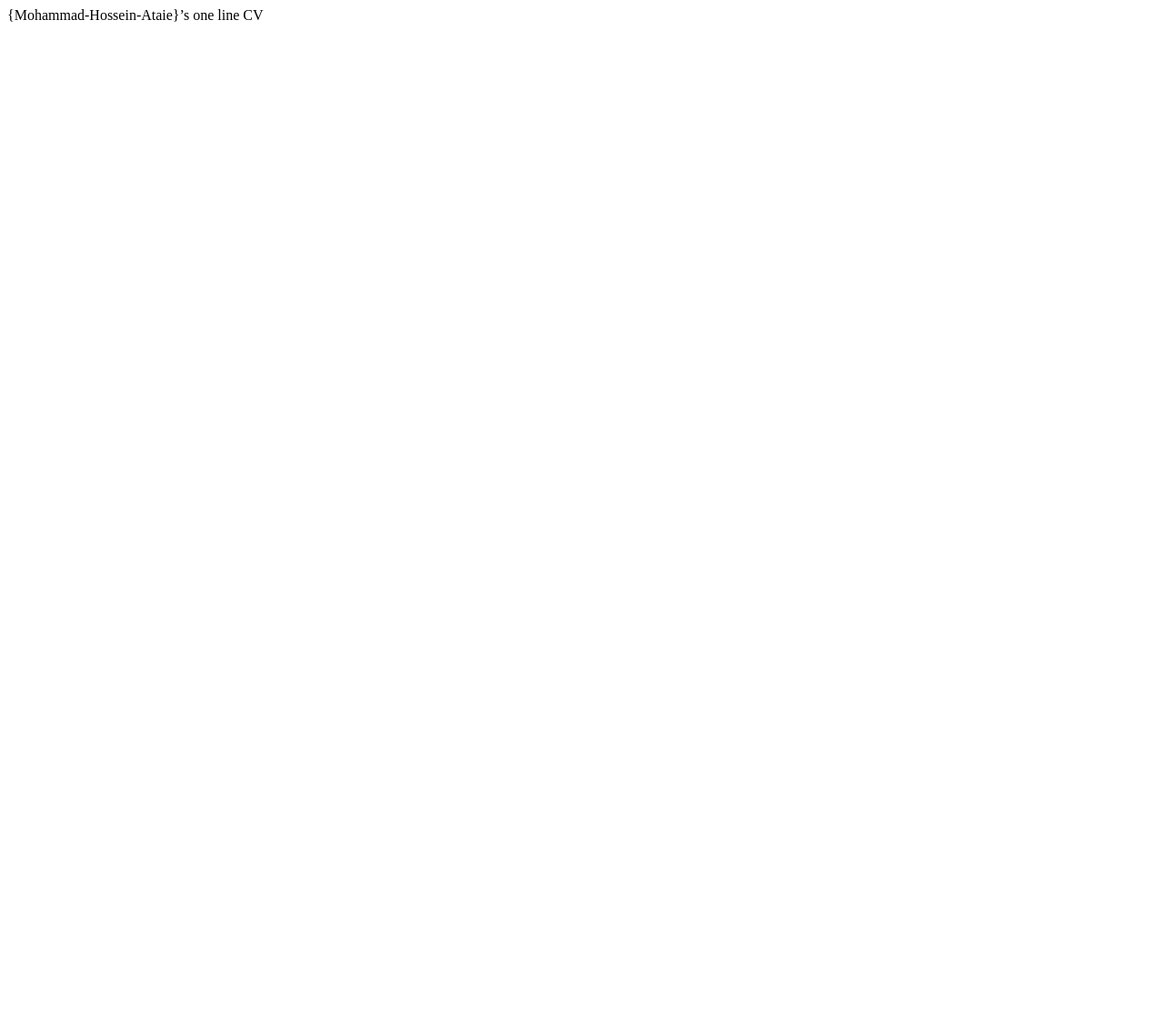
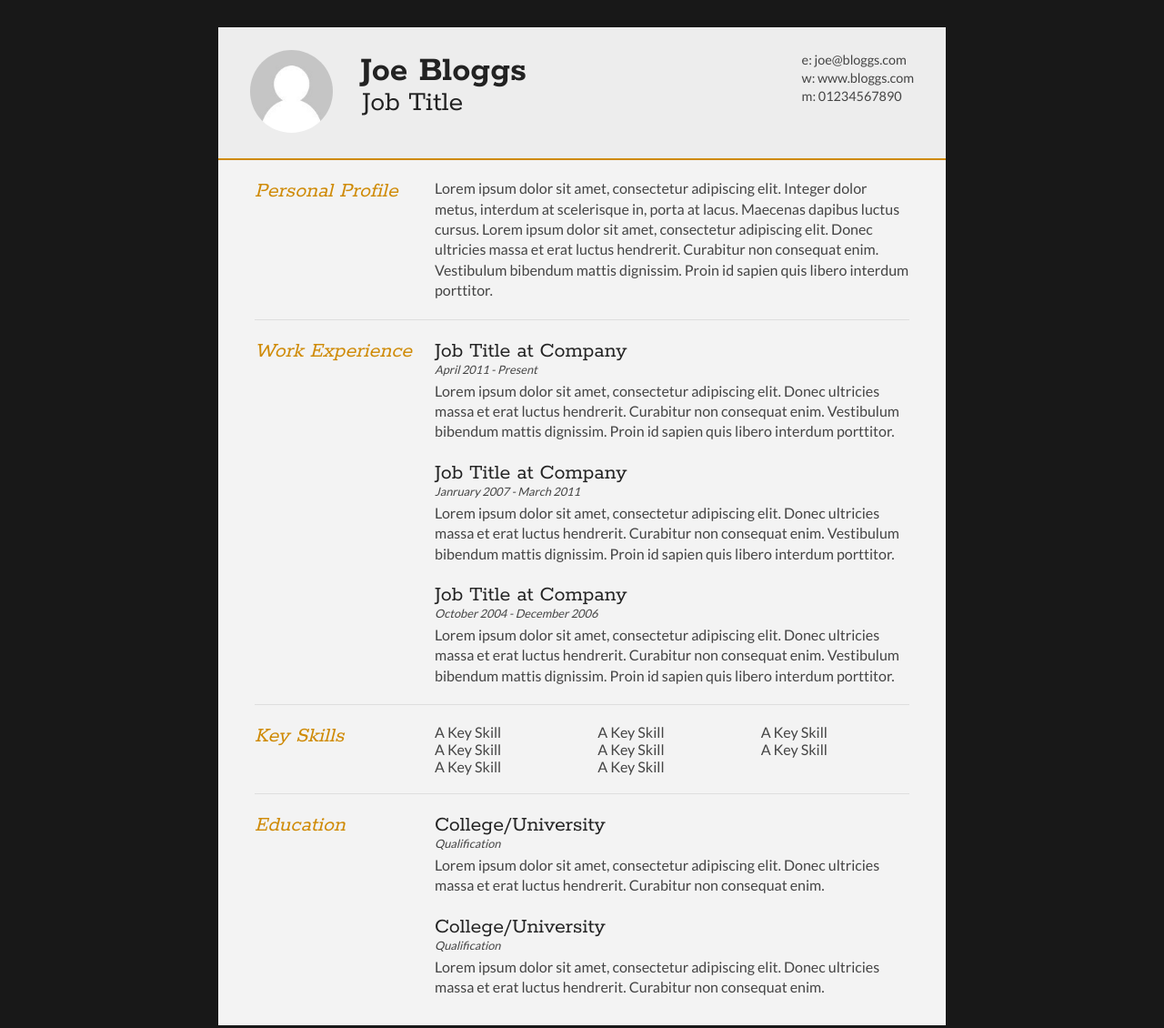
Before and after one commit to Mohammad-Hossein-Ataie/Mohammad-Hossein-Ataie.github.io, a plain HTML site: page index.html in a window 1280 px wide. Shown: the whole page at 91% size. Before the commit the page ends 800 px from the top, so only its background shows below. Drawn offline with Linux system fonts and the light colour scheme.

Commit message:
Added additional files and edited index.html

```diff
--- a/index.html
+++ b/index.html
@@ -1 +1,123 @@
-{Mohammad-Hossein-Ataie}’s one line CV
+<!DOCTYPE html>
+<html>
+<head>
+<title>Joe Bloggs - Curriculum Vitae</title>
+
+<meta name="viewport" content="width=device-width"/>
+<meta name="description" content="The Curriculum Vitae of Joe Bloggs."/>
+<meta charset="UTF-8">
+
+<link type="text/css" rel="stylesheet" href="style.css">
+<link href='http://fonts.googleapis.com/css?family=Rokkitt:400,700|Lato:400,300' rel='stylesheet' type='text/css'>
+
+</head>
+<body id="top">
+<div id="cv" class="instaFade">
+	<div class="mainDetails">
+		<div id="headshot" class="quickFade">
+			<img src="headshot.jpg" alt="Alan Smith" />
+		</div>
+
+		<div id="name">
+			<h1 class="quickFade delayTwo">Joe Bloggs</h1>
+			<h2 class="quickFade delayThree">Job Title</h2>
+		</div>
+
+		<div id="contactDetails" class="quickFade delayFour">
+			<ul>
+				<li>e: <a href="mailto:joe@bloggs.com" target="_blank">joe@bloggs.com</a></li>
+				<li>w: <a href="http://www.bloggs.com">www.bloggs.com</a></li>
+				<li>m: 01234567890</li>
+			</ul>
+		</div>
+		<div class="clear"></div>
+	</div>
+
+	<div id="mainArea" class="quickFade delayFive">
+		<section>
+			<article>
+				<div class="sectionTitle">
+					<h1>Personal Profile</h1>
+				</div>
+
+				<div class="sectionContent">
+					<p>Lorem ipsum dolor sit amet, consectetur adipiscing elit. Integer dolor metus, interdum at scelerisque in, porta at lacus. Maecenas dapibus luctus cursus. Lorem ipsum dolor sit amet, consectetur adipiscing elit. Donec ultricies massa et erat luctus hendrerit. Curabitur non consequat enim. Vestibulum bibendum mattis dignissim. Proin id sapien quis libero interdum porttitor.</p>
+				</div>
+			</article>
+			<div class="clear"></div>
+		</section>
+
+
+		<section>
+			<div class="sectionTitle">
+				<h1>Work Experience</h1>
+			</div>
+
+			<div class="sectionContent">
+				<article>
+					<h2>Job Title at Company</h2>
+					<p class="subDetails">April 2011 - Present</p>
+					<p>Lorem ipsum dolor sit amet, consectetur adipiscing elit. Donec ultricies massa et erat luctus hendrerit. Curabitur non consequat enim. Vestibulum bibendum mattis dignissim. Proin id sapien quis libero interdum porttitor.</p>
+				</article>
+
+				<article>
+					<h2>Job Title at Company</h2>
+					<p class="subDetails">Janruary 2007 - March 2011</p>
+					<p>Lorem ipsum dolor sit amet, consectetur adipiscing elit. Donec ultricies massa et erat luctus hendrerit. Curabitur non consequat enim. Vestibulum bibendum mattis dignissim. Proin id sapien quis libero interdum porttitor.</p>
+				</article>
+
+				<article>
+					<h2>Job Title at Company</h2>
+					<p class="subDetails">October 2004 - December 2006</p>
+					<p>Lorem ipsum dolor sit amet, consectetur adipiscing elit. Donec ultricies massa et erat luctus hendrerit. Curabitur non consequat enim. Vestibulum bibendum mattis dignissim. Proin id sapien quis libero interdum porttitor.</p>
+				</article>
+			</div>
+			<div class="clear"></div>
+		</section>
+
+
+		<section>
+			<div class="sectionTitle">
+				<h1>Key Skills</h1>
+			</div>
+
+			<div class="sectionContent">
+				<ul class="keySkills">
+					<li>A Key Skill</li>
+					<li>A Key Skill</li>
+					<li>A Key Skill</li>
+					<li>A Key Skill</li>
+					<li>A Key Skill</li>
+					<li>A Key Skill</li>
+					<li>A Key Skill</li>
+					<li>A Key Skill</li>
+				</ul>
+			</div>
+			<div class="clear"></div>
+		</section>
+
+
+		<section>
+			<div class="sectionTitle">
+				<h1>Education</h1>
+			</div>
+
+			<div class="sectionContent">
+				<article>
+					<h2>College/University</h2>
+					<p class="subDetails">Qualification</p>
+					<p>Lorem ipsum dolor sit amet, consectetur adipiscing elit. Donec ultricies massa et erat luctus hendrerit. Curabitur non consequat enim.</p>
+				</article>
+
+				<article>
+					<h2>College/University</h2>
+					<p class="subDetails">Qualification</p>
+					<p>Lorem ipsum dolor sit amet, consectetur adipiscing elit. Donec ultricies massa et erat luctus hendrerit. Curabitur non consequat enim.</p>
+				</article>
+			</div>
+			<div class="clear"></div>
+		</section>
+	</div>
+</div>
+</body>
+</html>
--- /dev/null
+++ b/style.css
@@ -0,0 +1,355 @@
+html,body,div,span,object,iframe,h1,h2,h3,h4,h5,h6,p,blockquote,pre,abbr,address,cite,code,del,dfn,em,img,ins,kbd,q,samp,small,strong,sub,sup,var,b,i,dl,dt,dd,ol,ul,li,fieldset,form,label,legend,table,caption,tbody,tfoot,thead,tr,th,td,article,aside,canvas,details,figcaption,figure,footer,header,hgroup,menu,nav,section,summary,time,mark,audio,video {
+border:0;
+font:inherit;
+font-size:100%;
+margin:0;
+padding:0;
+vertical-align:baseline;
+}
+
+article,aside,details,figcaption,figure,footer,header,hgroup,menu,nav,section {
+display:block;
+}
+
+html, body {background: #181818; font-family: 'Lato', helvetica, arial, sans-serif; font-size: 16px; color: #222;}
+
+.clear {clear: both;}
+
+p {
+	font-size: 1em;
+	line-height: 1.4em;
+	margin-bottom: 20px;
+	color: #444;
+}
+
+#cv {
+	width: 90%;
+	max-width: 800px;
+	background: #f3f3f3;
+	margin: 30px auto;
+}
+
+.mainDetails {
+	padding: 25px 35px;
+	border-bottom: 2px solid #cf8a05;
+	background: #ededed;
+}
+
+#name h1 {
+	font-size: 2.5em;
+	font-weight: 700;
+	font-family: 'Rokkitt', Helvetica, Arial, sans-serif;
+	margin-bottom: -6px;
+}
+
+#name h2 {
+	font-size: 2em;
+	margin-left: 2px;
+	font-family: 'Rokkitt', Helvetica, Arial, sans-serif;
+}
+
+#mainArea {
+	padding: 0 40px;
+}
+
+#headshot {
+	width: 12.5%;
+	float: left;
+	margin-right: 30px;
+}
+
+#headshot img {
+	width: 100%;
+	height: auto;
+	-webkit-border-radius: 50px;
+	border-radius: 50px;
+}
+
+#name {
+	float: left;
+}
+
+#contactDetails {
+	float: right;
+}
+
+#contactDetails ul {
+	list-style-type: none;
+	font-size: 0.9em;
+	margin-top: 2px;
+}
+
+#contactDetails ul li {
+	margin-bottom: 3px;
+	color: #444;
+}
+
+#contactDetails ul li a, a[href^=tel] {
+	color: #444;
+	text-decoration: none;
+	-webkit-transition: all .3s ease-in;
+	-moz-transition: all .3s ease-in;
+	-o-transition: all .3s ease-in;
+	-ms-transition: all .3s ease-in;
+	transition: all .3s ease-in;
+}
+
+#contactDetails ul li a:hover {
+	color: #cf8a05;
+}
+
+
+section {
+	border-top: 1px solid #dedede;
+	padding: 20px 0 0;
+}
+
+section:first-child {
+	border-top: 0;
+}
+
+section:last-child {
+	padding: 20px 0 10px;
+}
+
+.sectionTitle {
+	float: left;
+	width: 25%;
+}
+
+.sectionContent {
+	float: right;
+	width: 72.5%;
+}
+
+.sectionTitle h1 {
+	font-family: 'Rokkitt', Helvetica, Arial, sans-serif;
+	font-style: italic;
+	font-size: 1.5em;
+	color: #cf8a05;
+}
+
+.sectionContent h2 {
+	font-family: 'Rokkitt', Helvetica, Arial, sans-serif;
+	font-size: 1.5em;
+	margin-bottom: -2px;
+}
+
+.subDetails {
+	font-size: 0.8em;
+	font-style: italic;
+	margin-bottom: 3px;
+}
+
+.keySkills {
+	list-style-type: none;
+	-moz-column-count:3;
+	-webkit-column-count:3;
+	column-count:3;
+	margin-bottom: 20px;
+	font-size: 1em;
+	color: #444;
+}
+
+.keySkills ul li {
+	margin-bottom: 3px;
+}
+
+@media all and (min-width: 602px) and (max-width: 800px) {
+	#headshot {
+		display: none;
+	}
+
+	.keySkills {
+	-moz-column-count:2;
+	-webkit-column-count:2;
+	column-count:2;
+	}
+}
+
+@media all and (max-width: 601px) {
+	#cv {
+		width: 95%;
+		margin: 10px auto;
+		min-width: 280px;
+	}
+
+	#headshot {
+		display: none;
+	}
+
+	#name, #contactDetails {
+		float: none;
+		width: 100%;
+		text-align: center;
+	}
+
+	.sectionTitle, .sectionContent {
+		float: none;
+		width: 100%;
+	}
+
+	.sectionTitle {
+		margin-left: -2px;
+		font-size: 1.25em;
+	}
+
+	.keySkills {
+		-moz-column-count:2;
+		-webkit-column-count:2;
+		column-count:2;
+	}
+}
+
+@media all and (max-width: 480px) {
+	.mainDetails {
+		padding: 15px 15px;
+	}
+
+	section {
+		padding: 15px 0 0;
+	}
+
+	#mainArea {
+		padding: 0 25px;
+	}
+
+
+	.keySkills {
+	-moz-column-count:1;
+	-webkit-column-count:1;
+	column-count:1;
+	}
+
+	#name h1 {
+		line-height: .8em;
+		margin-bottom: 4px;
+	}
+}
+
+@media print {
+    #cv {
+        width: 100%;
+    }
+}
+
+@-webkit-keyframes reset {
+	0% {
+		opacity: 0;
+	}
+	100% {
+		opacity: 0;
+	}
+}
+
+@-webkit-keyframes fade-in {
+	0% {
+		opacity: 0;
+	}
+	40% {
+		opacity: 0;
+	}
+	100% {
+		opacity: 1;
+	}
+}
+
+@-moz-keyframes reset {
+	0% {
+		opacity: 0;
+	}
+	100% {
+		opacity: 0;
+	}
+}
+
+@-moz-keyframes fade-in {
+	0% {
+		opacity: 0;
+	}
+	40% {
+		opacity: 0;
+	}
+	100% {
+		opacity: 1;
+	}
+}
+
+@keyframes reset {
+	0% {
+		opacity: 0;
+	}
+	100% {
+		opacity: 0;
+	}
+}
+
+@keyframes fade-in {
+	0% {
+		opacity: 0;
+	}
+	40% {
+		opacity: 0;
+	}
+	100% {
+		opacity: 1;
+	}
+}
+
+.instaFade {
+    -webkit-animation-name: reset, fade-in;
+    -webkit-animation-duration: 1.5s;
+    -webkit-animation-timing-function: ease-in;
+
+	-moz-animation-name: reset, fade-in;
+    -moz-animation-duration: 1.5s;
+    -moz-animation-timing-function: ease-in;
+
+	animation-name: reset, fade-in;
+    animation-duration: 1.5s;
+    animation-timing-function: ease-in;
+}
+
+.quickFade {
+    -webkit-animation-name: reset, fade-in;
+    -webkit-animation-duration: 2.5s;
+    -webkit-animation-timing-function: ease-in;
+
+	-moz-animation-name: reset, fade-in;
+    -moz-animation-duration: 2.5s;
+    -moz-animation-timing-function: ease-in;
+
+	animation-name: reset, fade-in;
+    animation-duration: 2.5s;
+    animation-timing-function: ease-in;
+}
+
+.delayOne {
+	-webkit-animation-delay: 0, .5s;
+	-moz-animation-delay: 0, .5s;
+	animation-delay: 0, .5s;
+}
+
+.delayTwo {
+	-webkit-animation-delay: 0, 1s;
+	-moz-animation-delay: 0, 1s;
+	animation-delay: 0, 1s;
+}
+
+.delayThree {
+	-webkit-animation-delay: 0, 1.5s;
+	-moz-animation-delay: 0, 1.5s;
+	animation-delay: 0, 1.5s;
+}
+
+.delayFour {
+	-webkit-animation-delay: 0, 2s;
+	-moz-animation-delay: 0, 2s;
+	animation-delay: 0, 2s;
+}
+
+.delayFive {
+	-webkit-animation-delay: 0, 2.5s;
+	-moz-animation-delay: 0, 2.5s;
+	animation-delay: 0, 2.5s;
+}
```
Also changed, not shown: headshot.jpg (added), 1 other file.
